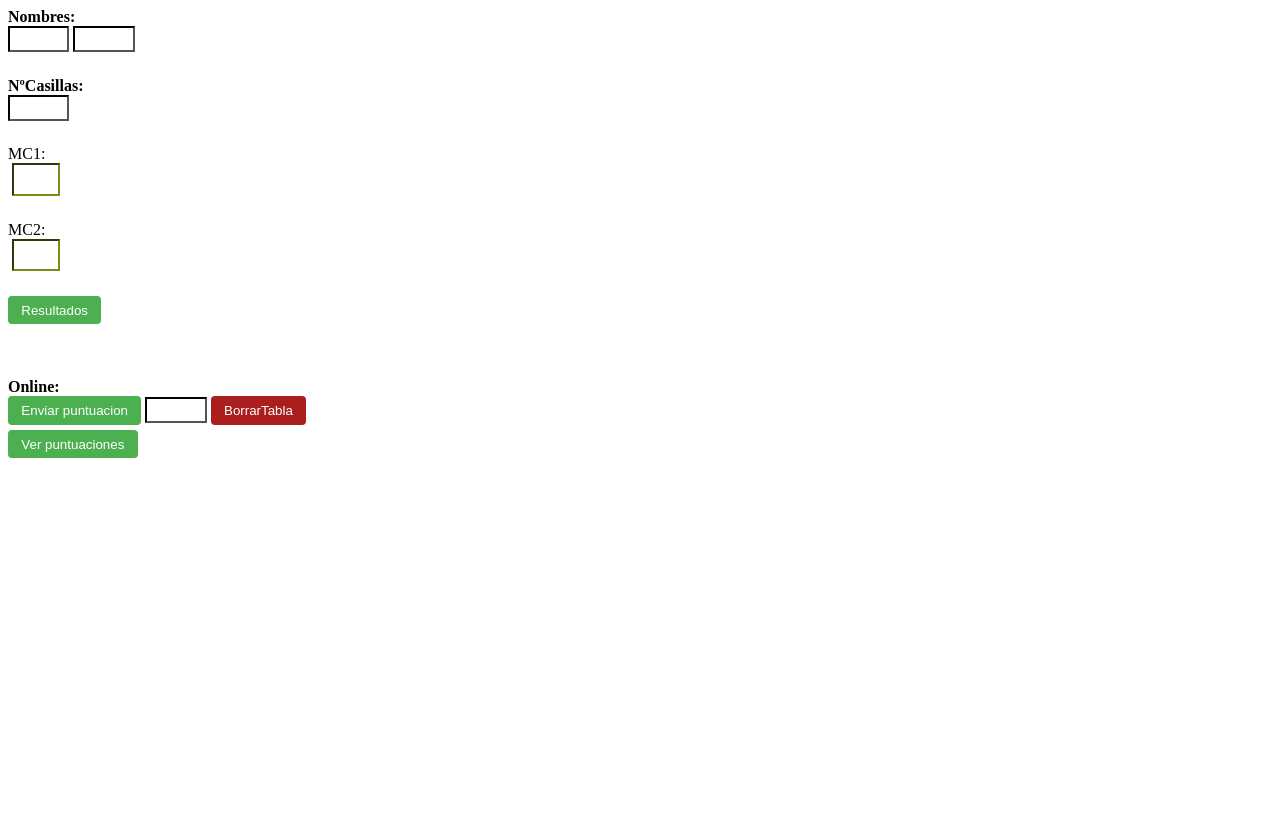
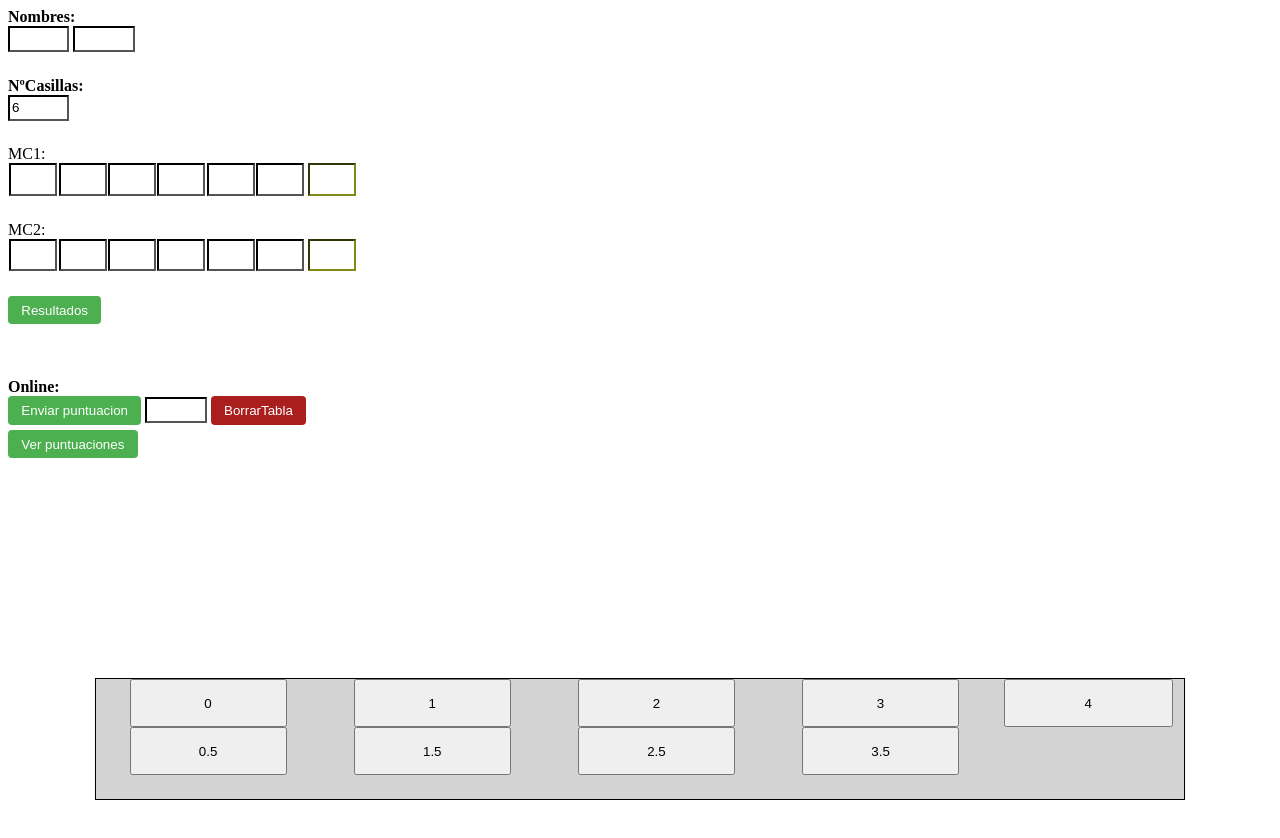
Before and after one commit to petaceta79/VotarBatallas, a plain HTML site: page index.html in a window 1280 px wide. Shown: the top 838 px of the page. Before the commit the page ends 800 px from the top, so only its background shows below. Drawn offline with Linux system fonts and the light colour scheme; no server answers.

Commit message:
Add files via upload

```diff
--- a/index.html
+++ b/index.html
@@ -17,7 +17,7 @@
 
 
     <label class="Titulos">NºCasillas:</label><br>
-    <input id="inputnumCasillas" class="inputnumCasillas" oninput="agregarNuevaCasillaVotar()"><br><br>
+    <input id="inputnumCasillas" class="inputnumCasillas" oninput="agregarNuevaCasillaVotar()" value="6"><br><br>
 
 
     <label id="labelMC1" class="labelMC">MC1:</label><br>
@@ -57,6 +57,25 @@
     <br>
     <label id="salasDisponiblesAlIniciar" class="labelMC"></label>
 
+    <div class="contenedor">
+      <div>
+        <button class="button-container" onclick="puntuarcas(0)">0</button>
+        <button class="button-container" onclick="puntuarcas(0.5)">0.5</button>
+      </div>
+      <div>
+        <button  class="button-container" onclick="puntuarcas(1)">1</button>
+        <button class="button-container" onclick="puntuarcas(1.5)">1.5</button>
+      </div>
+      <div>
+        <button class="button-container" onclick="puntuarcas(2)">2</button>
+        <button class="button-container" onclick="puntuarcas(2.5)">2.5</button>
+      </div>
+      <div>
+        <button class="button-container" onclick="puntuarcas(3)">3</button>
+        <button class="button-container" onclick="puntuarcas(3.5)">3.5</button>
+      </div>
+      <button class="button-container" onclick="puntuarcas(4)">4</button>
+    </div>
   </main>
 </body>
 
@@ -65,6 +84,9 @@
 <script src="https://www.gstatic.com/firebasejs/8.10.0/firebase-database.js"></script>
 
 <script>
+// Funciones iniciales
+agregarNuevaCasillaVotar();
+
 // Configura tu proyecto de Firebase
 const firebaseConfig = {
     apiKey: "AIzaSyDYIdOGS1yRTAHPtNR3ggwBhFFMJtWHTqs",
@@ -85,5 +107,4 @@ borrarBaseDeDatos1Dia();
 obtenerNombresNodos();
 
 </script>
-
 </html>
--- a/script.js
+++ b/script.js
@@ -1,5 +1,10 @@
+// variables
+var turno = -1;
+
 // script.ts
 function agregarNuevaCasillaVotar() {
+    turno = -1;
+
     var divCasillasVotar1 = document.getElementById("divCasillasVotar1");
     var divCasillasVotar2 = document.getElementById("divCasillasVotar2");
     var numDeCasillas = document.getElementById("inputnumCasillas");
@@ -16,6 +21,9 @@ function agregarNuevaCasillaVotar() {
         nuevaCasillaVotar.className = "inputCasilla";
         nuevaCasillaVotar.onchange = sumarCasillas;
         nuevaCasillaVotar.addEventListener("input", sumarCasillas);
+        nuevaCasillaVotar.addEventListener("focus", function() {
+            cambiarTurnoA("1" + i);
+        });
 
         // Agrega el nuevo input al final del contenido actual de miDiv
         divCasillasVotar1.appendChild(nuevaCasillaVotar);
@@ -29,6 +37,9 @@ function agregarNuevaCasillaVotar() {
         nuevaCasillaVotar.className = "inputCasilla";
         nuevaCasillaVotar.onchange = sumarCasillas;
         nuevaCasillaVotar.addEventListener("input", sumarCasillas);
+        nuevaCasillaVotar.addEventListener("focus", function() {
+            cambiarTurnoA("2" + i);
+        });
 
         // Agrega el nuevo input al final del contenido actual de miDiv
         divCasillasVotar2.appendChild(nuevaCasillaVotar);
@@ -51,6 +62,8 @@ function sumarCasillas(){
     var elementos2 = document.querySelectorAll('input[id="inputCasilla2"]');
     var ResultadosCas1 = document.getElementById("ResultadoCasilla1");
     var ResultadosCas2 = document.getElementById("ResultadoCasilla2");
+
+    console.log("llego");
 
     // Variable para almacenar la suma de los valores
     var suma1 = 0;
@@ -96,8 +109,6 @@ function darResultados(){
         }
     }
 }
-
-
 
 function SubirVotacion() {
     var ResultadosCas1 = document.getElementById("ResultadoCasilla1");
@@ -241,3 +252,48 @@ function BorrarBaseDatos(){
     var database = firebase.database();
     database.ref().remove();
 }
+
+function cambiarTurnoA(NumCasilla){
+    turno = NumCasilla;
+    console.log(turno);
+
+}
+
+function puntuarcas(num) {
+    var elementos1 = document.querySelectorAll('input[id="inputCasilla1"]');
+    var elementos2 = document.querySelectorAll('input[id="inputCasilla2"]');
+
+    if(turno != -1){
+        if(parseInt(turno.toString().charAt(0)) == 1){
+            elementos1[parseInt(turno.toString().charAt(1))].value = num;
+
+            // Pasar a la siguiente casilla
+            if (turno<("2" + (elementos1.length-1))){
+                elementos2[parseInt(turno.toString().charAt(1))].focus();
+            }
+
+        }else{
+            elementos2[parseInt(turno.toString().charAt(1))].value = num;
+
+            // Pasar a la siguiente casilla
+            if (turno<("2" + (elementos1.length-1))){
+                elementos1[parseInt(turno.toString().charAt(1)) + 1].focus();
+            }
+        }
+
+        console.log(turno<("2" + (elementos1.length-1)));
+
+        if (turno<("2" + (elementos1.length-1))){
+            console.log(turno);
+        }
+    }
+    else{
+        if(turno == -1){
+            elementos1[0].value = num;
+            elementos2[0].focus();
+
+        }
+    }
+
+    sumarCasillas();
+}
--- a/styles.css
+++ b/styles.css
@@ -51,3 +51,34 @@
 .Titulos {
     font-weight: bold;
 }
+
+.contenedor {
+    position: fixed;
+    bottom: 0;
+    width: 85%;
+    height: 15%;
+    background-color: lightgray;
+    border: 1px solid black;
+    text-align: center;
+    display: flex;
+    justify-content: space-between;
+    left: 50%;
+    transform: translateX(-50%);
+}
+
+.contenedor > div {
+    width: 100%; /* Ancho completo */
+    height: 100%;
+
+}
+
+.button-container {
+    width: 70%;
+    height: 40%;
+    margin-right: 1%;
+    margin-left: 1%;
+}
+
+html {
+    height: 180vh;
+}
```
